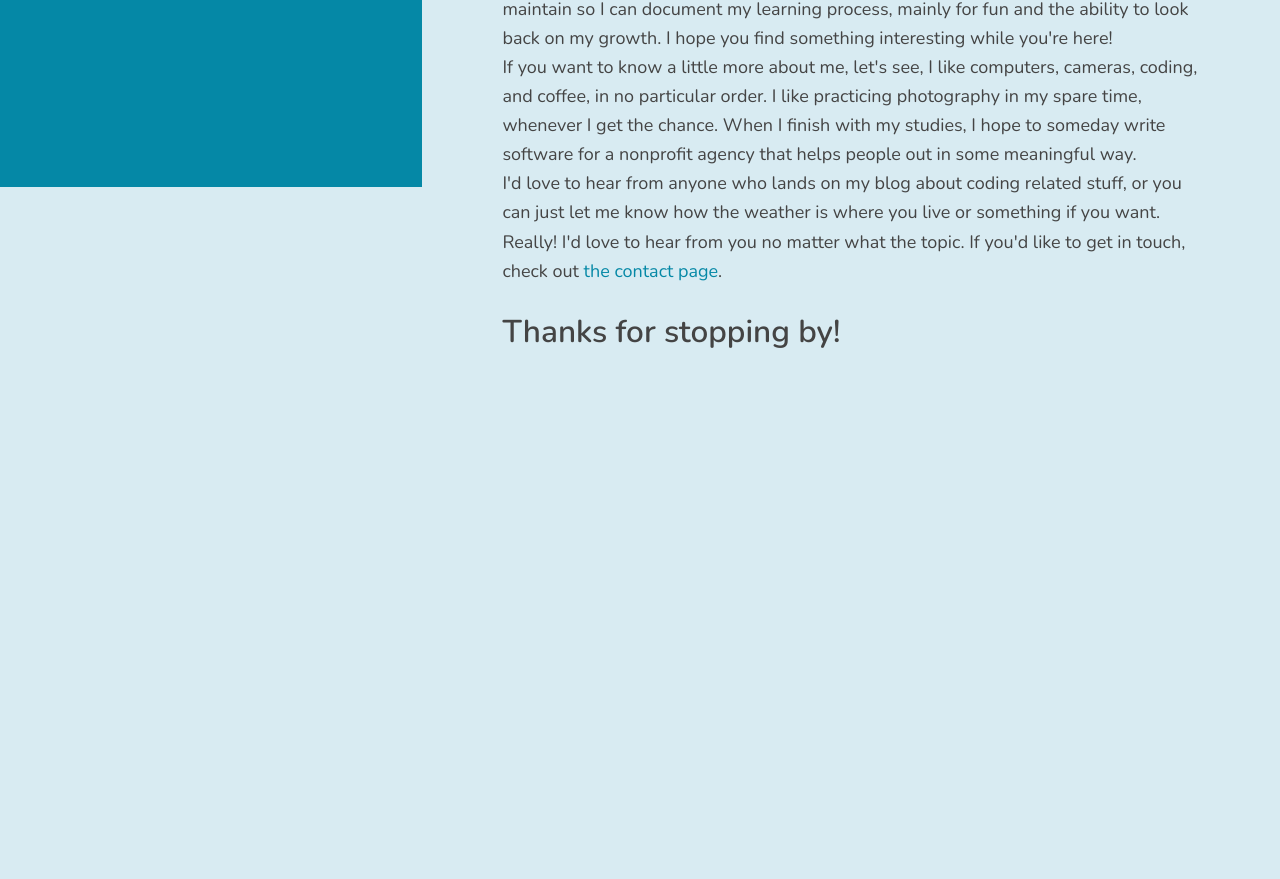
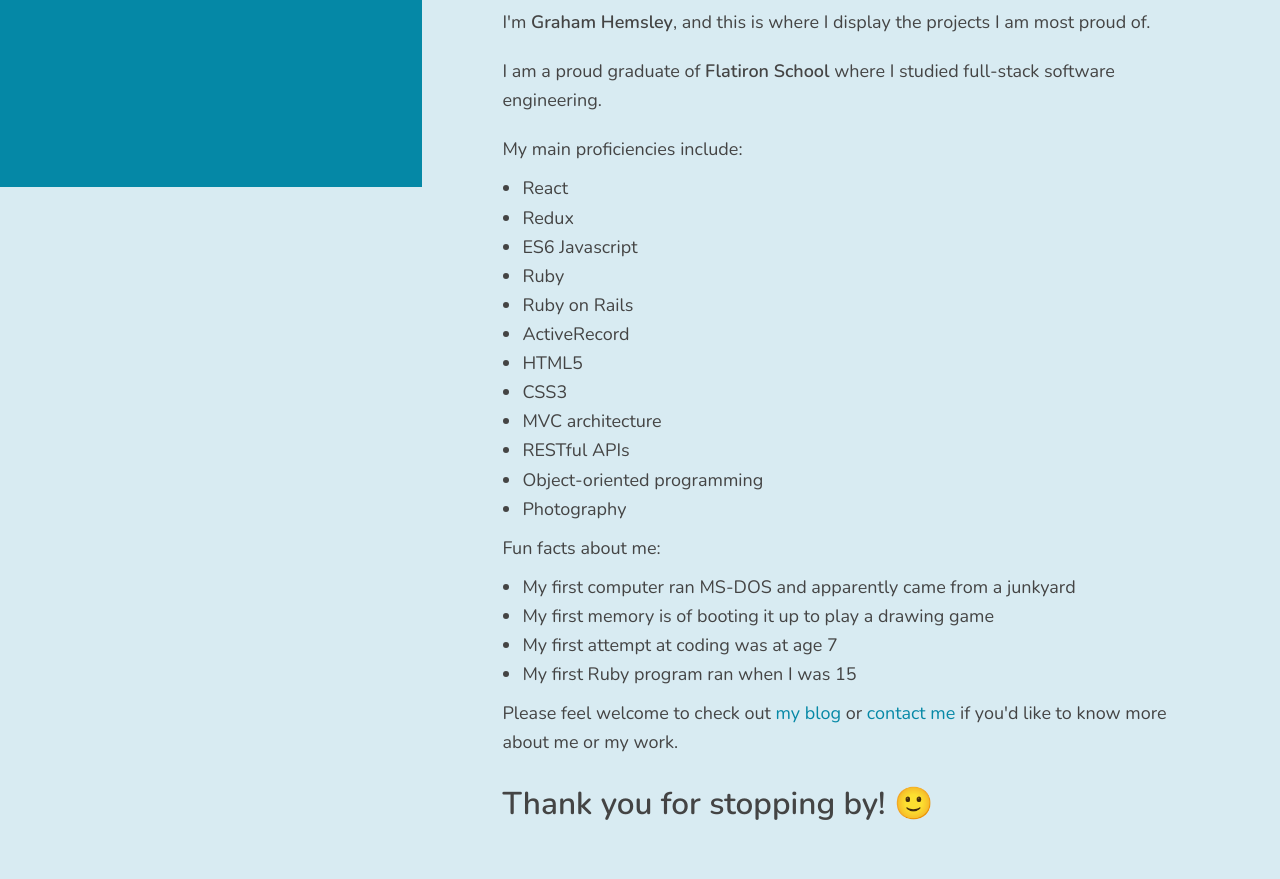
Before and after one commit to ghemsley/portfolio-site, a Gatsby site: page /author in a window 1280 px wide. Shown: the part 613-1492 px from the top of the page. Before the commit the page ends 1020 px from the top, so only its background shows below. Built offline with nearby package versions, Linux system fonts and the light colour scheme; Gatsby itself is replaced by a stand-in of ours.

Commit message:
Update author page

```diff
--- a/src/pages/author.js
+++ b/src/pages/author.js
@@ -34,6 +34,7 @@ const Author = props => {
       />
       <Layout>
         <h1 className='page-header'>Author</h1>
+        <div className='blog-post-container'>
           <div className='blog-post'>
             <div className='blog-post-content'>
               <StaticImage
@@ -43,29 +44,50 @@ const Author = props => {
                 placeholder='tracedSVG'
                 width={400}
               />
-            <h2>Hello!</h2>
+              <h2>Hi there 👋</h2>
+              <h3>You've found my porfolio! 🎉</h3>
               <p>
-              My name is Graham, and I'm an aspiring web developer currently
-              taking classes to learn more about how to build cool stuff on the
-              web. You've happened upon a blog I maintain so I can document my
-              learning process, mainly for fun and the ability to look back on
-              my growth. I hope you find something interesting while you're
-              here!
-              <br />
-              If you want to know a little more about me, let's see, I like
-              computers, cameras, coding, and coffee, in no particular order. I
-              like practicing photography in my spare time, whenever I get the
-              chance. When I finish with my studies, I hope to someday write
-              software for a nonprofit agency that helps people out in some
-              meaningful way.
-              <br />
-              I'd love to hear from anyone who lands on my blog about coding
-              related stuff, or you can just let me know how the weather is
-              where you live or something if you want. Really! I'd love to hear
-              from you no matter what the topic. If you'd like to get in touch, check out{' '}
-              <Link to='/contact'>the contact page</Link>.
+                I'm <strong>Graham Hemsley</strong>, and this is where I display
+                the projects I am most proud of.
               </p>
-            <h3>Thanks for stopping by!</h3>
+              <p>
+                I am a proud graduate of <strong>Flatiron School</strong> where
+                I studied full-stack software engineering.
+              </p>
+              <p>My main proficiencies include:</p>
+              <ul>
+                <li>React</li>
+                <li>Redux</li>
+                <li>ES6 Javascript</li>
+                <li>Ruby</li>
+                <li>Ruby on Rails</li>
+                <li>ActiveRecord</li>
+                <li>HTML5</li>
+                <li>CSS3</li>
+                <li>MVC architecture</li>
+                <li>RESTful APIs</li>
+                <li>Object-oriented programming</li>
+                <li>Photography</li>
+              </ul>
+              <p>Fun facts about me:</p>
+              <ul>
+                <li>
+                  My first computer ran MS-DOS and apparently came from a
+                  junkyard
+                </li>
+                <li>
+                  My first memory is of booting it up to play a drawing game
+                </li>
+                <li>My first attempt at coding was at age 7</li>
+                <li>My first Ruby program ran when I was 15</li>
+              </ul>
+              <p>
+                Please feel welcome to check out <Link to='/blog'>my blog</Link>{' '}
+                or <Link to='/contact'>contact me</Link> if you'd like to know
+                more about me or my work.
+              </p>
+              <h3>Thank you for stopping by! 🙂</h3>
+            </div>
           </div>
         </div>
       </Layout>
```
Lines whose indentation alone changed are shown as unchanged.
